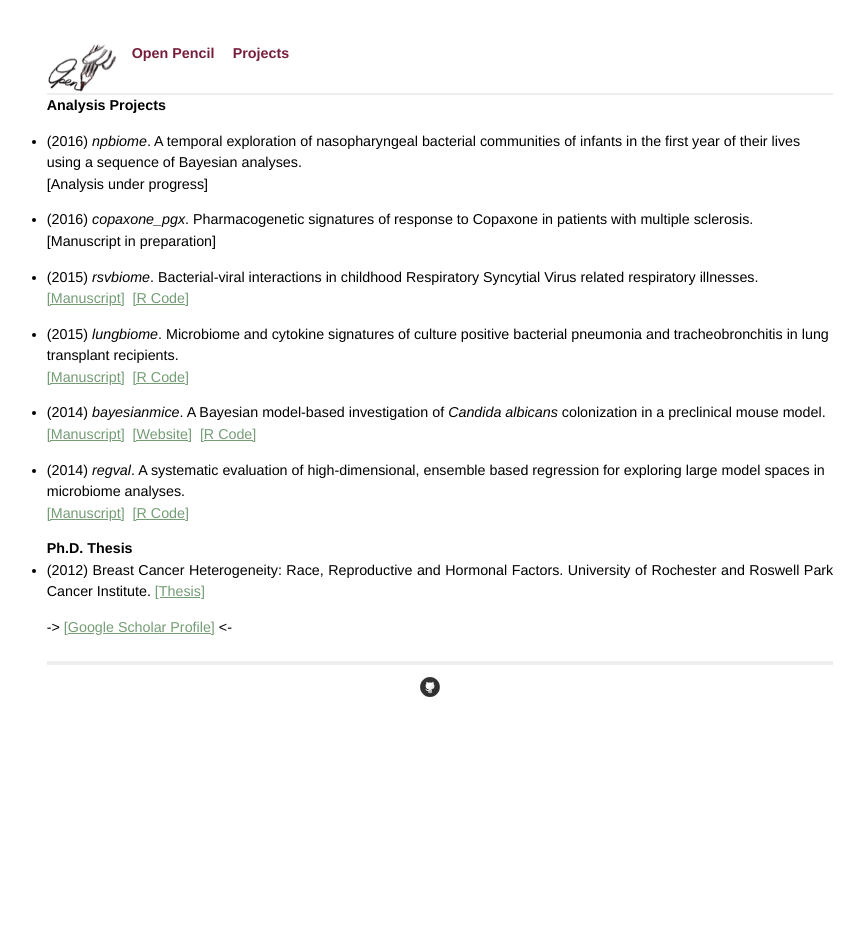
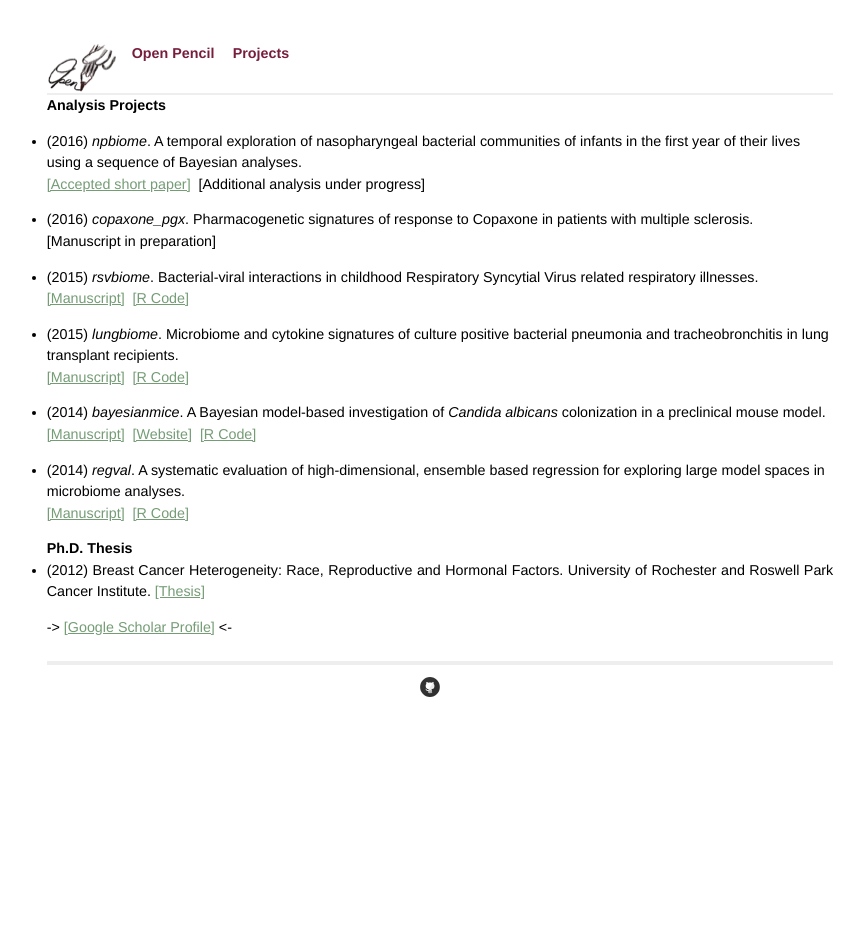
Before and after one commit to openpencil/openpencil.github.io, a Jekyll site: the page built from projects.md, in a window 1280 px wide. Shown: the whole page, without its empty margins (200-1064 px from the left). Built offline with Jekyll 4.4.1, drawn with Linux system fonts in a browser that asks for light colours; comment, search, counter and statistics services are not loaded.

Commit message:
adding accepted short paper for npbiome

```diff
--- a/projects.md
+++ b/projects.md
@@ -7,7 +7,7 @@ active: projects
 ### Analysis Projects
 
 *  (2016) _npbiome_. A temporal exploration of nasopharyngeal bacterial communities of infants in the first year of their lives using a sequence of Bayesian analyses.<br/>
-\[Analysis under progress\]
+[\[Accepted short paper\]](https://sites.google.com/site/compbioworkshopicml2016/accepted-papers)<span style="color:#ffffff;">..</span>\[Additional analysis under progress\]
 
 *  (2016) _copaxone_pgx_. Pharmacogenetic signatures of response to Copaxone in patients with multiple sclerosis. <br/>
 \[Manuscript in preparation\]
```
